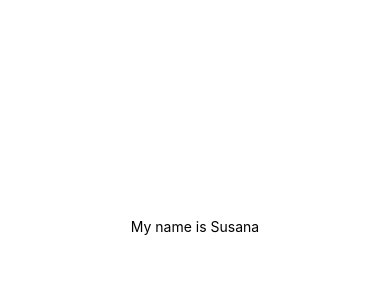
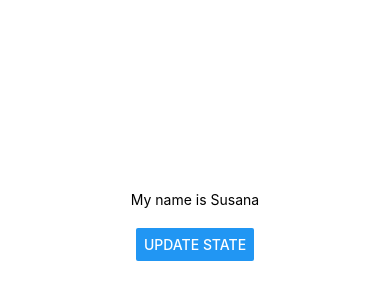
Before and after one commit to 5usana/nativetutorial, a React Native app: screen / in a window 390 px wide. Shown: the part 196-496 px from the top of the page. Built offline with nearby package versions, Linux system fonts and the light colour scheme.

Commit message:
added button to change state

```diff
--- a/App.js
+++ b/App.js
@@ -1,6 +1,6 @@
 import { StatusBar } from 'expo-status-bar';
 import React, { useState } from 'react';
-import { StyleSheet, Text, View } from 'react-native';
+import { StyleSheet, Text, View, Button } from 'react-native';
 
 export default function App() {
   const [name, setName] = useState('Susana');
@@ -8,7 +8,9 @@
     <View style={styles.container}>
         <Text>My name is {name}</Text>
         <Text></Text>
-
+        <View style={styles.buttonContainer}>
+          <Button title='update state'/>
+        </View>
 
       <StatusBar style="auto" />
     </View>
@@ -22,4 +24,7 @@
     alignItems: 'center',
     justifyContent: 'center',
   },
+  buttonContainer: {
+    marginTop:20
+  },
 });
```
